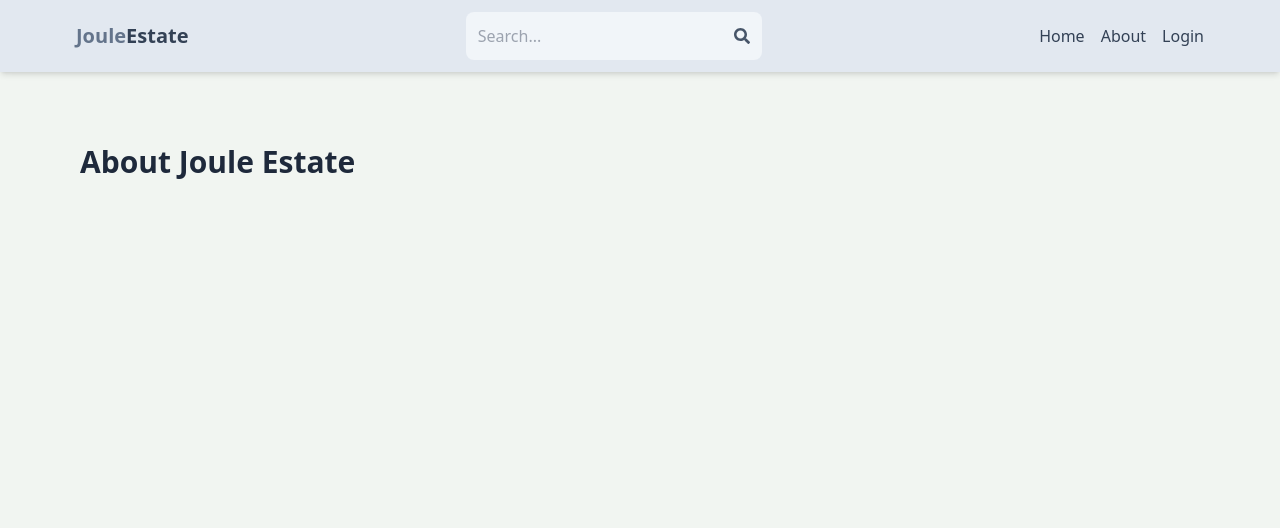
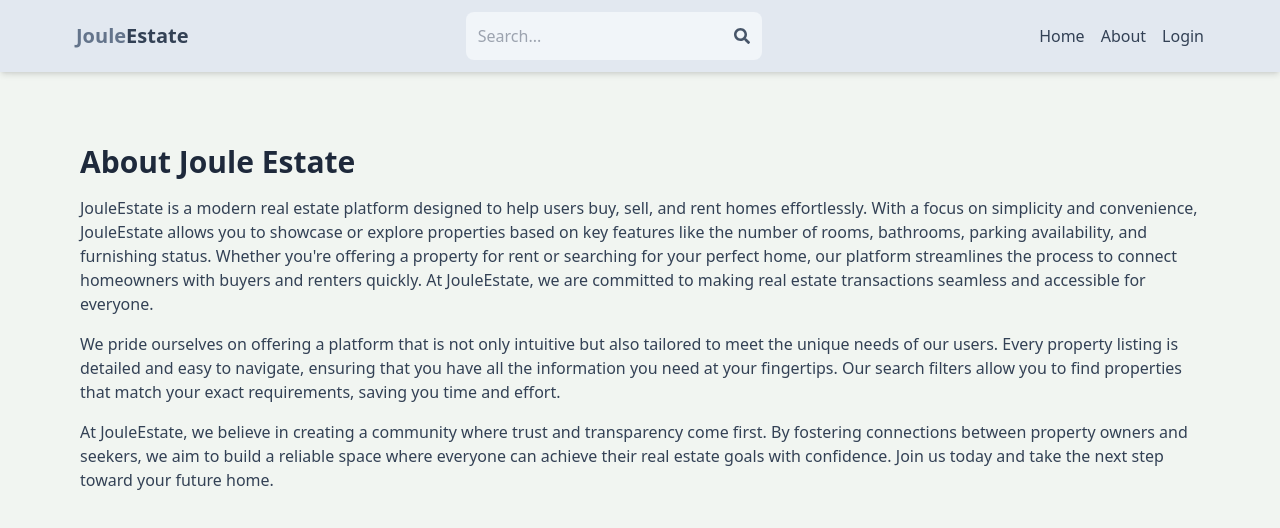
Before and after one commit to joule18/joule-estate, a React (Vite) app in the folder client/: page /about in a window 1280 px wide. Shown: the top 528 px of the page. Built offline with nearby package versions, Linux system fonts and the light colour scheme; no server answers.

Commit message:
cleanup2

```diff
--- a/client/src/pages/About.jsx
+++ b/client/src/pages/About.jsx
@@ -4,9 +4,32 @@ function About() {
       <h1 className="text-3xl font-bold mb-4 text-slate-800">
         About Joule Estate
       </h1>
-      <p className="mb-4 text-slate-700"></p>
-      <p className="mb-4 text-slate-700 "></p>
-      <p className="mb-4 text-slate-700 "></p>
+      <p className="mb-4 text-slate-700">
+        JouleEstate is a modern real estate platform designed to help users buy,
+        sell, and rent homes effortlessly. With a focus on simplicity and
+        convenience, JouleEstate allows you to showcase or explore properties
+        based on key features like the number of rooms, bathrooms, parking
+        availability, and furnishing status. Whether you're offering a property
+        for rent or searching for your perfect home, our platform streamlines
+        the process to connect homeowners with buyers and renters quickly. At
+        JouleEstate, we are committed to making real estate transactions
+        seamless and accessible for everyone.
+      </p>
+      <p className="mb-4 text-slate-700 ">
+        We pride ourselves on offering a platform that is not only intuitive but
+        also tailored to meet the unique needs of our users. Every property
+        listing is detailed and easy to navigate, ensuring that you have all the
+        information you need at your fingertips. Our search filters allow you to
+        find properties that match your exact requirements, saving you time and
+        effort.
+      </p>
+      <p className="mb-4 text-slate-700 ">
+        At JouleEstate, we believe in creating a community where trust and
+        transparency come first. By fostering connections between property
+        owners and seekers, we aim to build a reliable space where everyone can
+        achieve their real estate goals with confidence. Join us today and take
+        the next step toward your future home.
+      </p>
     </div>
   );
 }
--- a/client/tailwind.config.js
+++ b/client/tailwind.config.js
@@ -4,5 +4,5 @@ export default {
   theme: {
     extend: {},
   },
-  plugins: [require("@tailwindcss/line-clamp")],
+  plugins: [],
 };
```
